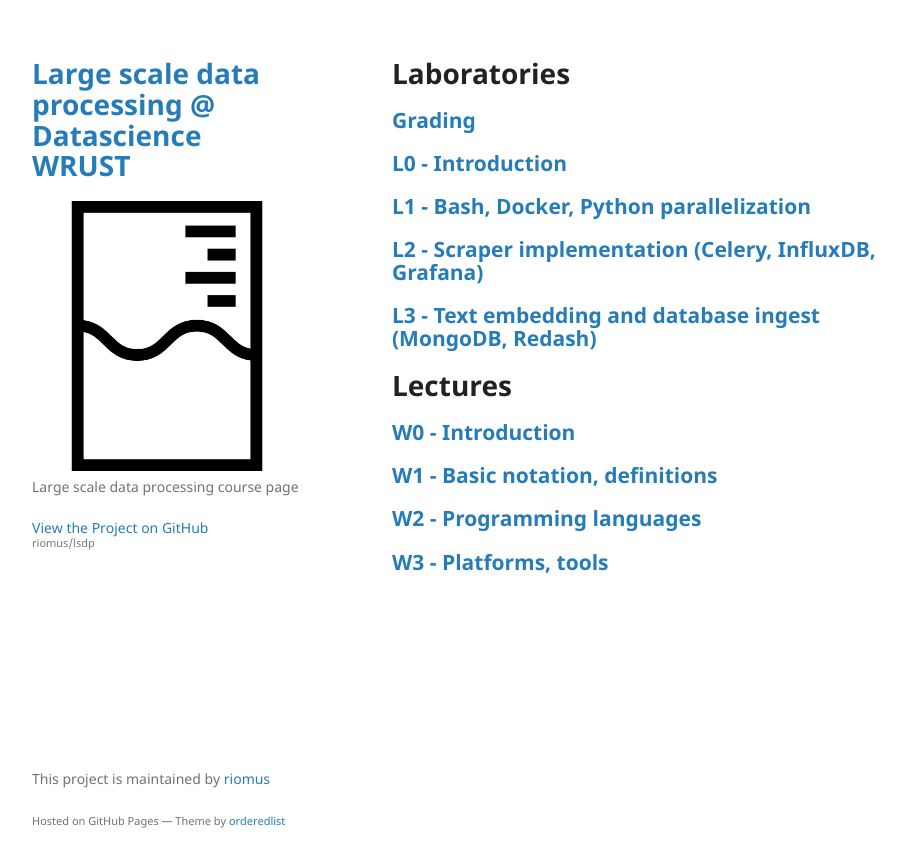
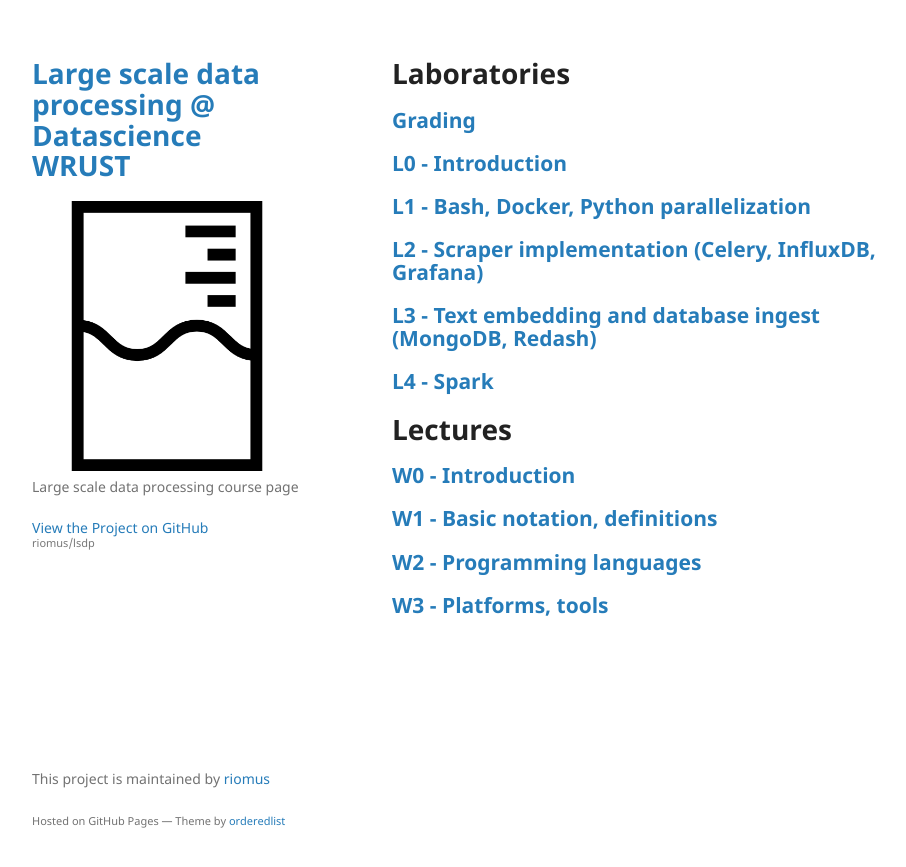
Before and after one commit to riomus/lsdp, a Jekyll site: the page built from index.md, in a window 1280 px wide. Shown: the top 867 px of the page, without its empty margins (178-1084 px from the left). Built offline with Jekyll 4.4.1, drawn with Linux system fonts in a browser that asks for light colours; our own code applies the rules of GitHub Pages for plain Markdown files.

Commit message:
Add lab 4

```diff
--- a/index.md
+++ b/index.md
@@ -9,6 +9,7 @@ layout: default
 ## [L1 - Bash, Docker, Python parallelization](https://github.com/Large-scale-data-processing/l1-2019-base)
 ## [L2 - Scraper implementation (Celery, InfluxDB, Grafana)](https://github.com/Large-scale-data-processing/l2-2019-base)
 ## [L3 - Text embedding and database ingest (MongoDB, Redash)](https://github.com/Large-scale-data-processing/l3-2019-base)
+## [L4 - Spark](https://github.com/Large-scale-data-processing/l4-2019-base)
 
 
 # Lectures
```
